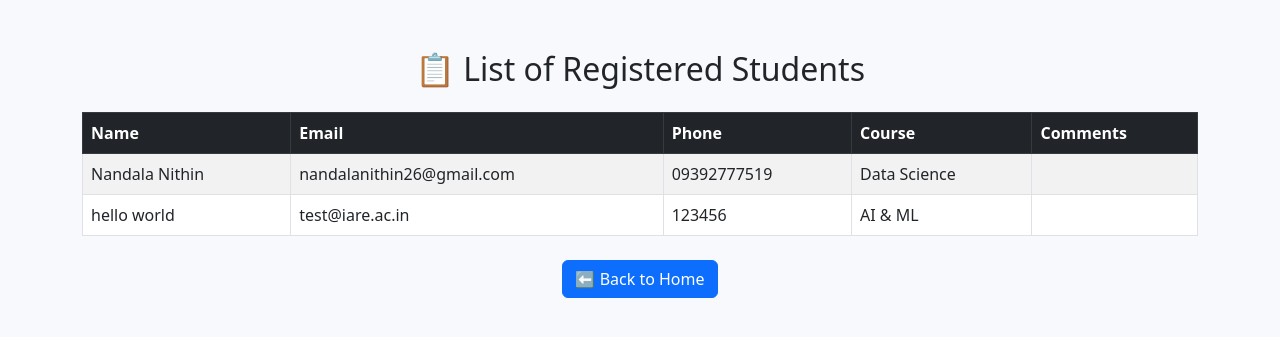
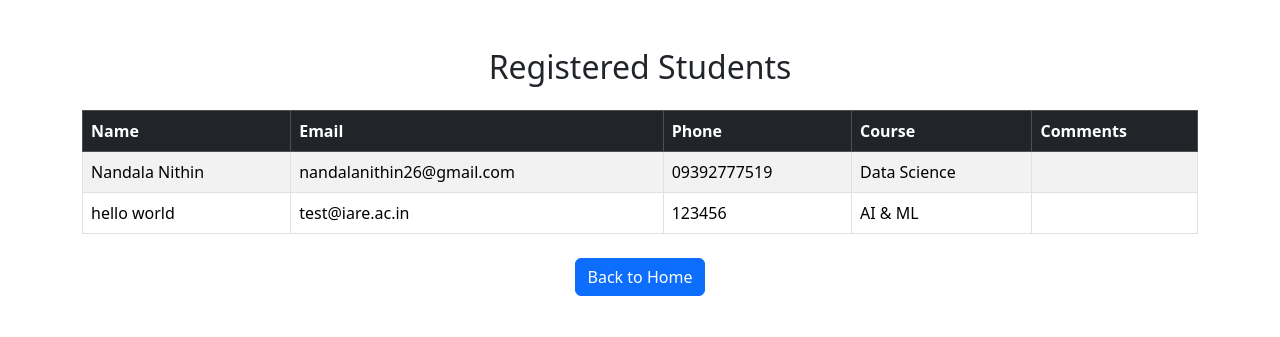
Before and after one commit to nithin200526/student-course-registration-devops, a Flask app: page /students in a window 1280 px wide. Shown: the top 337 px of the page. Run offline with Flask 3, Linux system fonts and the light colour scheme.

Commit message:
Update students.html

```diff
--- a/app/templates/students.html
+++ b/app/templates/students.html
@@ -2,25 +2,14 @@
 <html lang="en">
 <head>
   <meta charset="UTF-8">
-    <meta name="viewport" content="width=device-width, initial-scale=1.0">
   <title>Registered Students</title>
-    <link href="https://cdn.jsdelivr.net/npm/bootstrap@5.3.0/dist/css/bootstrap.min.css" rel="stylesheet">
-    <style>
-        body {
-            background: #f7f9fc;
-        }
-        .table-container {
-            margin-top: 50px;
-        }
-    </style>
+  <link href="https://cdn.jsdelivr.net/npm/bootstrap@5.3.2/dist/css/bootstrap.min.css" rel="stylesheet">
 </head>
 <body>
-
-<div class="container table-container">
-    <h2 class="text-center mb-4">📋 List of Registered Students</h2>
-
+  <div class="container mt-5">
+    <h2 class="mb-4 text-center">Registered Students</h2>
     {% if students %}
-        <table class="table table-striped table-bordered">
+      <table class="table table-striped table-bordered table-hover">
         <thead class="table-dark">
           <tr>
             <th>Name</th>
@@ -43,14 +32,11 @@
         </tbody>
       </table>
     {% else %}
-        <p class="text-center text-muted">No students registered yet.</p>
+      <div class="alert alert-warning text-center">No registrations found.</div>
     {% endif %}
-
     <div class="text-center mt-4">
-        <a href="/" class="btn btn-primary">⬅️ Back to Home</a>
+      <a href="/" class="btn btn-primary">Back to Home</a>
     </div>
   </div>
-
-<script src="https://cdn.jsdelivr.net/npm/bootstrap@5.3.0/dist/js/bootstrap.bundle.min.js"></script>
 </body>
 </html>
```
Lines whose indentation alone changed are shown as unchanged.
